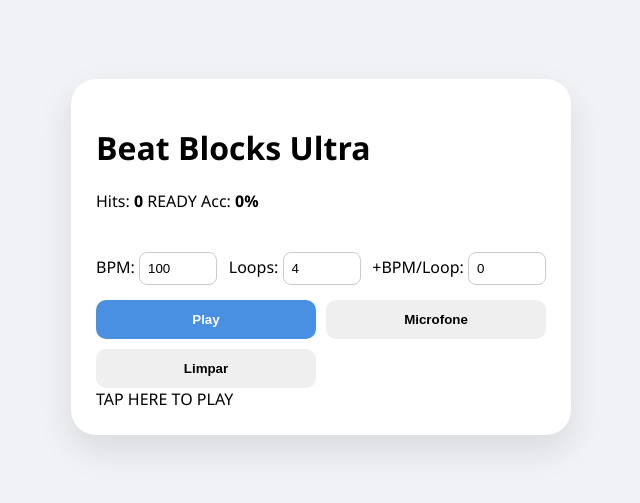
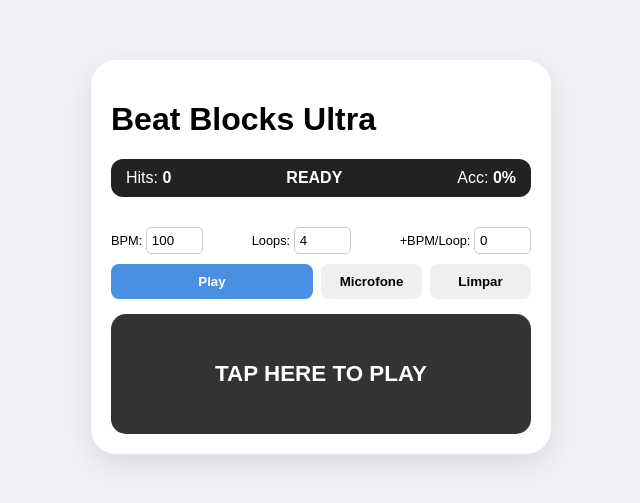
Before and after one commit to cristianogomes/beat-block, a plain HTML site: page index.html in a window 1280 px wide. Shown: the part 143-646 px from the top of the page, without its empty margins (319-959 px from the left). Drawn offline with Linux system fonts and the light colour scheme.

Commit message:
Refactor CSS variables and styles for layout

```diff
--- a/style.css
+++ b/style.css
@@ -1,43 +1,57 @@
 :root {
     --bg: #f0f2f5;
     --primary: #4a90e2;
-    --success: #2ecc71;
-    --danger: #e74c3c;
+    --perfect: #2ecc71;
+    --near: #f1c40f;
+    --miss: #e74c3c;
 }
 
 body {
-    background-color: var(--bg);
-    font-family: 'Segoe UI', Tahoma, Geneva, Verdana, sans-serif;
-    margin: 0; display: flex; justify-content: center; align-items: center; min-height: 100vh;
+    background: var(--bg); font-family: sans-serif; margin: 0;
+    display: flex; justify-content: center; align-items: center; height: 100vh;
+    overflow: hidden; touch-action: manipulation;
 }
 
 .app-container {
-    background: white; padding: 25px; border-radius: 25px; width: 95%; max-width: 450px;
-    box-shadow: 0 15px 35px rgba(0,0,0,0.1);
+    background: white; padding: 20px; border-radius: 25px; width: 90%; max-width: 420px;
+    box-shadow: 0 10px 30px rgba(0,0,0,0.1);
 }
 
-.grid {
-    display: grid; grid-template-columns: repeat(4, 1fr); gap: 12px; margin: 20px 0;
+.accuracy-panel {
+    display: flex; justify-content: space-between; align-items: center;
+    background: #222; color: white; padding: 10px 15px; border-radius: 12px; margin-bottom: 15px;
 }
 
+#feedback-text { font-weight: bold; text-transform: uppercase; }
+
+.grid { display: grid; grid-template-columns: repeat(4, 1fr); gap: 10px; margin-bottom: 15px; }
+
 .block {
-    aspect-ratio: 1/1; border-radius: 12px; border: 2px solid #ddd;
-    display: flex; align-items: center; justify-content: center;
-    font-size: 1.5rem; cursor: pointer; transition: all 0.2s;
-    background: #fafafa;
+    aspect-ratio: 1/1; border-radius: 10px; border: 2px solid #eee;
+    display: flex; align-items: center; justify-content: center; font-size: 1.2rem;
+    transition: all 0.1s; background: #fdfdfd;
 }
 
-.block.active { border-color: var(--primary); transform: scale(1.05); box-shadow: 0 0 15px rgba(74,144,226,0.3); }
-.block.selected-1 { background-color: #ff8a8a; border-color: #d63031; } /* 1 batida */
-.block.selected-2 { background-color: #74b9ff; border-color: #0984e3; } /* 2 batidas */
-.block.selected-4 { background-color: #ffeaa7; border-color: #fdcb6e; } /* 4 batidas */
+.block.active { border-color: var(--primary); transform: scale(1.05); }
+.block.selected-1 { background-color: #ff8a8a; }
+.block.selected-2 { background-color: #74b9ff; }
+.block.selected-4 { background-color: #ffeaa7; }
 
-.controls { display: flex; flex-direction: column; gap: 15px; }
-.config-row { display: flex; justify-content: space-between; gap: 10px; }
-input { padding: 8px; border-radius: 8px; border: 1px solid #ccc; width: 60px; }
+.tap-zone {
+    height: 120px; background: #333; color: white; border-radius: 15px;
+    display: flex; align-items: center; justify-content: center;
+    font-weight: bold; font-size: 1.4rem; cursor: pointer;
+    user-select: none; margin-top: 15px; transition: background 0.1s;
+}
 
-.main-buttons { display: grid; grid-template-columns: 1fr 1fr; gap: 10px; }
-button { padding: 12px; border-radius: 10px; border: none; font-weight: bold; cursor: pointer; }
+.tap-zone:active { background: #555; }
+.tap-perfect { background: var(--perfect) !important; }
+.tap-near { background: var(--near) !important; }
+.tap-miss { background: var(--miss) !important; }
+
+.controls { display: flex; flex-direction: column; gap: 10px; }
+.config-row { display: flex; justify-content: space-between; font-size: 0.8rem; }
+.config-row input { width: 45px; padding: 5px; border-radius: 5px; border: 1px solid #ccc; }
+.main-buttons { display: grid; grid-template-columns: 2fr 1fr 1fr; gap: 8px; }
+button { padding: 10px; border-radius: 8px; border: none; font-weight: bold; cursor: pointer; }
 button.primary { background: var(--primary); color: white; }
-#mic-btn.active { background: var(--success); color: white; }
-.stats { background: #eee; padding: 10px; border-radius: 10px; display: flex; justify-content: space-around; }
```
